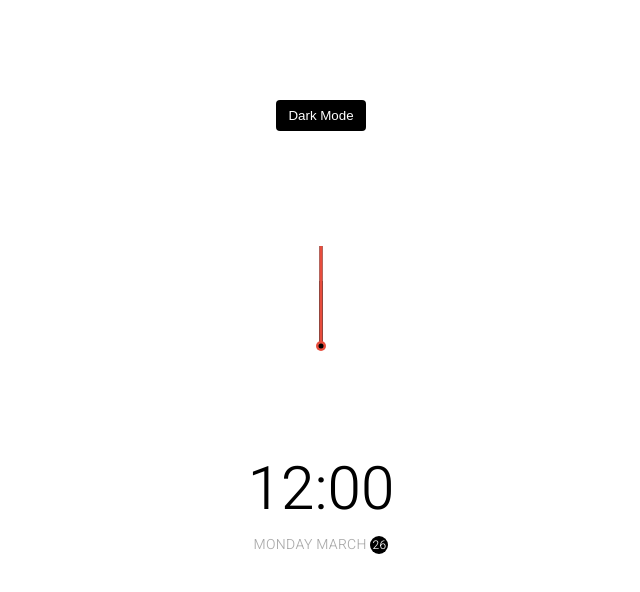
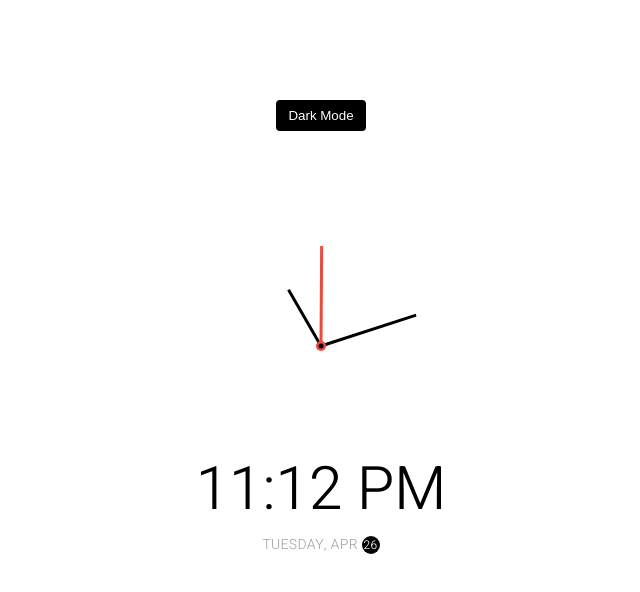
Before and after one commit to TreyK95/Clock, a plain HTML site: page index.html in a window 1280 px wide. Shown: the whole page, without its empty margins (319-959 px from the left). Drawn offline with Linux system fonts and the light colour scheme.

Commit message:
project complete

```diff
--- a/index.html
+++ b/index.html
@@ -16,9 +16,9 @@
         <div class="needle second"></div>
         <div class="center-point"></div>
       </div>
-      <div class="time">12:00</div>
-      <div class="date">Monday March <span class="circle">26</span></div>
-    </div>
+
+      <div class="time"></div>
+      <div class="date"></div>
     <script src="script.js"></script>
   </body>
 </html>
--- a/script.js
+++ b/script.js
@@ -44,7 +44,7 @@ function setTime() {
   const time = new Date();
   const month = time.getMonth();
   const day = time.getDay();
-  const date = date.getDate();
+  const date = time.getDate();
   const hours = time.getHours();
   const hoursForClock = hours % 12;
   const minutes = time.getMinutes();
@@ -66,7 +66,7 @@ function setTime() {
     360
   )}deg)`;
   secondEl.style.transform = `translate(-50%, -100%) rotate(${scale(
-    minutes,
+    seconds,
     0,
     60,
     0,
@@ -75,8 +75,8 @@ function setTime() {
 
   timeEl.innerHTML = `${hoursForClock}:${
     minutes < 10 ? `0${minutes}` : minutes
-  } ${ampm}`
-  dateEl.innerHTML = ${days[day]}, ${months[month]} <span class='circle'>${date}</span>;
+  } ${ampm}`;
+  dateEl.innerHTML = `${days[day]}, ${months[month]} <span class='circle'>${date}</span>`;
 }
 
 const scale = (num, in_min, in_max, out_min, out_max) => {
```
